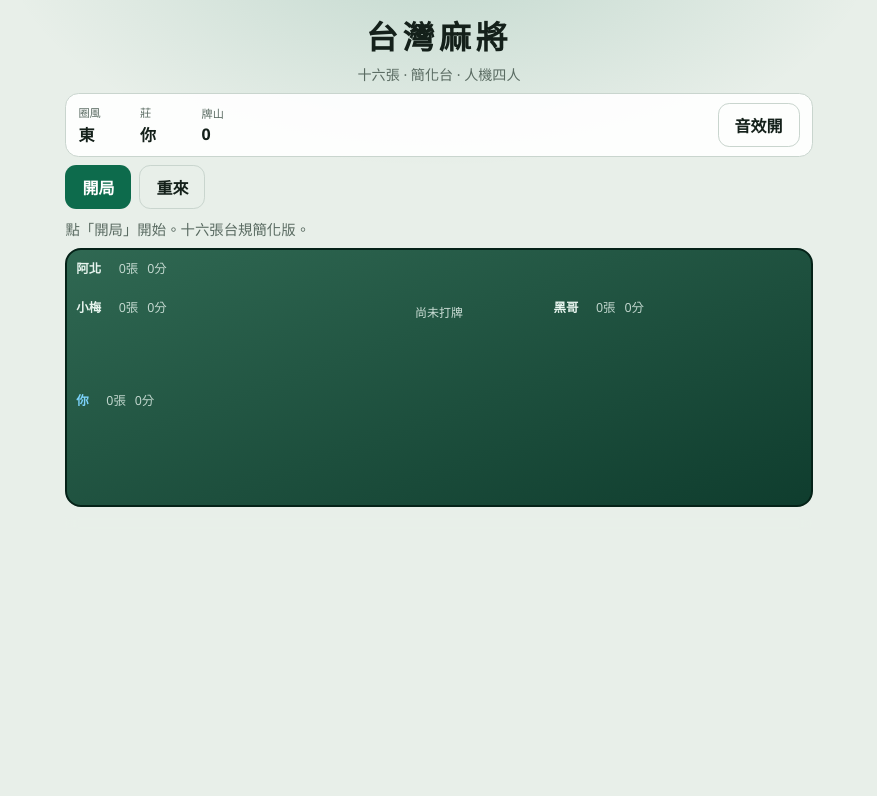
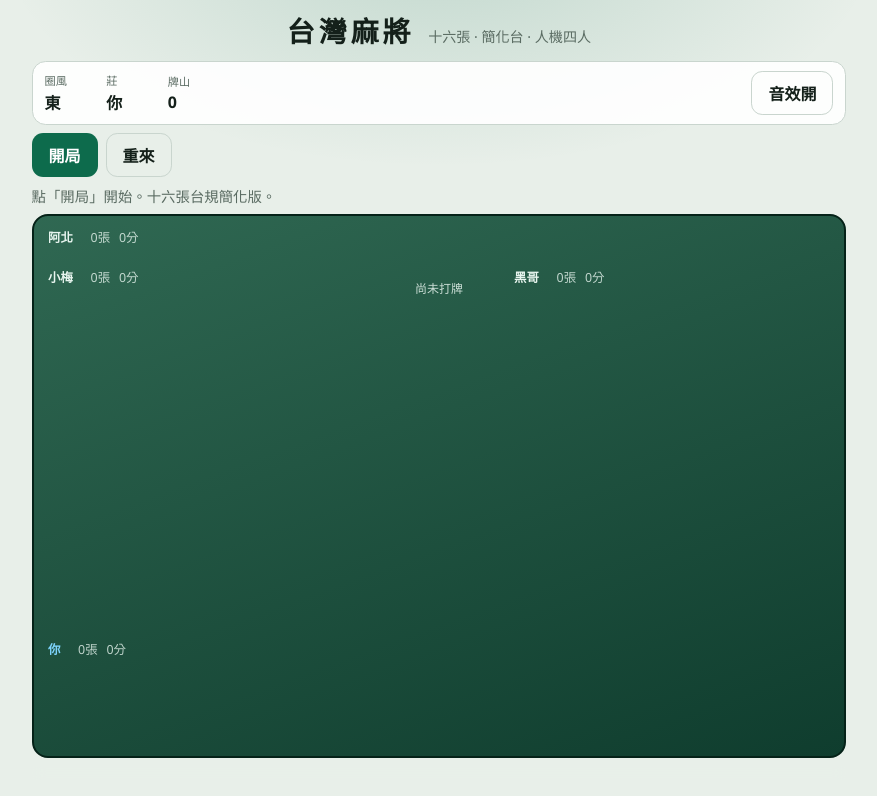
Before and after one commit to sampot/pg-mahjong, a plain HTML site: page index.html in a window 1280 px wide. Shown: the whole page, without its empty margins (201-1078 px from the left). Drawn offline with Linux system fonts and the light colour scheme.

Commit message:
fix: size layout to a full hand, not a narrow column
Drop the 42/48rem caps; grow with the viewport up to the width of
seventeen tiles, and scale tile size with vw.

```diff
--- a/styles.css
+++ b/styles.css
@@ -11,7 +11,16 @@
   --felt-edge: #0f3d2e;
   --danger: #b91c1c;
   --you: #0ea5e9;
-  --tile-h: 3.4rem;
+  /* Scale with viewport; width ceiling = one full hand (17) + chrome */
+  --tile-h: clamp(3.05rem, 4.6vw, 4.65rem);
+  --tile-face-w: calc(var(--tile-h) * 0.78);
+  --hand-gap: 0.18rem;
+  --hand-tiles: 17;
+  --hand-span: calc(
+    var(--hand-tiles) * var(--tile-face-w) + (var(--hand-tiles) - 1) * var(--hand-gap) +
+      1.25rem
+  );
+  --layout-max: var(--hand-span);
 }
 
 @media (prefers-color-scheme: dark) {
@@ -52,12 +61,13 @@ body {
 }
 
 main {
-  width: min(100%, 42rem);
+  width: min(100%, var(--layout-max));
   margin: 0 auto;
-  padding: 0.75rem 0.65rem max(1rem, env(safe-area-inset-bottom));
+  padding: 0.65rem 0.65rem max(0.75rem, env(safe-area-inset-bottom));
   display: flex;
   flex-direction: column;
-  gap: 0.55rem;
+  gap: 0.5rem;
+  min-height: 100dvh;
 }
 
 .hero h1 {
@@ -158,13 +168,16 @@ button:disabled {
     linear-gradient(160deg, color-mix(in oklab, var(--felt) 92%, #fff), var(--felt-edge));
   border: 2px solid color-mix(in oklab, var(--felt-edge) 70%, #000);
   color: #e8f5ef;
+  flex: 1 1 auto;
+  min-height: 0;
 }
 
 .seat-mid {
   display: grid;
-  grid-template-columns: 1fr minmax(4.5rem, 30%) 1fr;
-  gap: 0.35rem;
+  grid-template-columns: minmax(0, 1fr) minmax(5rem, 0.55fr) minmax(0, 1fr);
+  gap: 0.45rem;
   align-items: start;
+  flex: 1 1 auto;
 }
 
 .seat-meta {
@@ -227,24 +240,28 @@ button:disabled {
 }
 
 .seat-discards {
-  max-height: 3.6rem;
-  overflow: hidden;
+  max-height: 4.5rem;
+  overflow: auto;
   opacity: 0.9;
 }
 
 .hand-scroll {
   overflow-x: auto;
   -webkit-overflow-scrolling: touch;
-  margin: 0.25rem 0;
+  margin: 0.3rem 0 0.15rem;
   padding-bottom: 0.15rem;
+  width: 100%;
 }
 
 .hand {
   display: flex;
-  gap: 0.2rem;
+  gap: var(--hand-gap);
   width: max-content;
+  min-width: min(100%, var(--hand-span));
   min-height: calc(var(--tile-h) + 0.4rem);
   padding: 0.15rem 0.1rem;
+  margin-inline: auto;
+  justify-content: center;
 }
 
 .tile {
@@ -287,7 +304,7 @@ button:disabled {
 }
 
 .hand .tile .tile-face {
-  width: calc(var(--tile-h) * 0.78);
+  width: var(--tile-face-w);
   height: var(--tile-h);
 }
 
@@ -388,12 +405,28 @@ button:disabled {
 }
 
 @media (min-width: 640px) {
-  :root {
-    --tile-h: 3.8rem;
+  .hero {
+    display: flex;
+    flex-wrap: wrap;
+    align-items: baseline;
+    justify-content: center;
+    gap: 0.35rem 0.85rem;
   }
 
-  main {
-    width: min(100%, 48rem);
+  .hero h1 {
+    font-size: clamp(1.35rem, 2.4vw, 1.75rem);
+  }
+
+  .tagline {
+    margin: 0;
+  }
+
+  .seat-discards {
+    max-height: 7rem;
+  }
+
+  .center-felt {
+    min-height: 6rem;
   }
 
   .panel {
@@ -404,3 +437,28 @@ button:disabled {
     border-radius: 1rem;
   }
 }
+
+@media (min-width: 900px) {
+  main {
+    padding-inline: 1rem;
+  }
+
+  .table {
+    padding: 0.75rem 0.9rem;
+    gap: 0.55rem;
+  }
+
+  .seat-mid {
+    grid-template-columns: minmax(0, 1.1fr) minmax(6.5rem, 0.45fr) minmax(0, 1.1fr);
+    gap: 0.65rem;
+  }
+
+  .seat-discards {
+    max-height: 9rem;
+  }
+
+  /* Wide enough for a full hand: prefer no sideways scroll */
+  .hand-scroll {
+    overflow-x: visible;
+  }
+}
```
